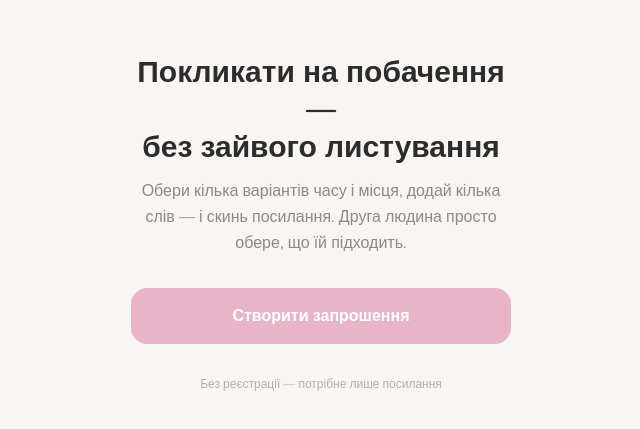
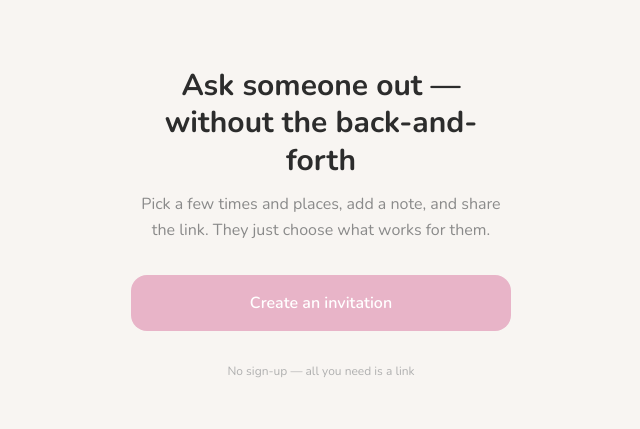
Before and after one commit to ivanna-dev1/date-helper, a Next.js app: page / in a window 1280 px wide. Shown: the part 177-606 px from the top of the page, without its empty margins (319-959 px from the left). Built offline with nearby package versions, Linux system fonts and the light colour scheme.

Commit message:
feat: initialize app with layout, global styles, and homepage UI components

```diff
--- a/src/app/globals.css
+++ b/src/app/globals.css
@@ -1,16 +1,16 @@
 @import "tailwindcss";
 
-/* Палітра з макета (projectsText/mockups/screens.html).
-   Змінюємо кольори тільки тут — далі всюди користуємось назвами. */
+/* Colors from the mockup (projectsText/mockups/screens.html).
+   Change a color here only — everywhere else we use the names. */
 @theme {
-  --color-bg: #f8f5f2; /* фон сторінки, тепле бежеве */
-  --color-surface: #fffbf8; /* фон карток і полів */
-  --color-brand: #e8b4c8; /* основний рожевий */
-  --color-accent: #d4847c; /* персиковий акцент */
-  --color-ink: #2c2c2c; /* основний текст */
-  --color-muted: #8a8a8a; /* другорядний текст */
-  --color-quiet: #b0b0b0; /* найтихіші елементи */
-  --color-line: #e0d5ce; /* рамки */
+  --color-bg: #f8f5f2; /* page background, warm beige */
+  --color-surface: #fffbf8; /* cards and input fields */
+  --color-brand: #e8b4c8; /* main pink */
+  --color-accent: #d4847c; /* peach accent */
+  --color-ink: #2c2c2c; /* main text */
+  --color-muted: #8a8a8a; /* less important text */
+  --color-quiet: #b0b0b0; /* the quietest things */
+  --color-line: #e0d5ce; /* borders */
 }
 
 @theme inline {
--- a/src/app/layout.tsx
+++ b/src/app/layout.tsx
@@ -8,17 +8,17 @@ const nunito = Nunito({
 });
 
 export const metadata: Metadata = {
-  title: "Date Helper — запроси на побачення",
+  title: "Date Helper — ask someone out, the easy way",
   description:
-    "Створи запрошення з варіантами часу і місця, скинь посилання — і домовтесь без зайвого листування.",
+    "Pick a few times and places, add a note, and share one link. They choose what works — no back-and-forth.",
 };
 
 export default function RootLayout({ children }: LayoutProps<"/">) {
   return (
-    <html lang="uk" className={`${nunito.variable} h-full antialiased`}>
+    <html lang="en" className={`${nunito.variable} h-full antialiased`}>
       <body className="min-h-full font-sans">
-        {/* Продукт відкривають з телефона, тому вміст завжди вузький
-            і по центру — навіть на великому екрані. */}
+        {/* People open this on a phone, so the content is always
+            narrow and centered — even on a big screen. */}
         <div className="mx-auto flex min-h-dvh w-full max-w-[420px] flex-col px-5">
           {children}
         </div>
--- a/src/app/page.tsx
+++ b/src/app/page.tsx
@@ -3,12 +3,12 @@ export default function Home() {
     <main className="flex flex-1 flex-col items-center justify-center gap-8 py-16 text-center">
       <div className="flex flex-col gap-3">
         <h1 className="text-3xl font-bold leading-tight text-ink">
-          Покликати на побачення —<br />
-          без зайвого листування
+          Ask someone out —<br />
+          without the back-and-forth
         </h1>
         <p className="text-base leading-relaxed text-muted">
-          Обери кілька варіантів часу і місця, додай кілька слів — і скинь
-          посилання. Друга людина просто обере, що їй підходить.
+          Pick a few times and places, add a note, and share the link. They just
+          choose what works for them.
         </p>
       </div>
 
@@ -16,10 +16,10 @@ export default function Home() {
         type="button"
         className="w-full rounded-2xl bg-brand py-4 text-base font-semibold text-white"
       >
-        Створити запрошення
+        Create an invitation
       </button>
 
-      <p className="text-xs text-quiet">Без реєстрації — потрібне лише посилання</p>
+      <p className="text-xs text-quiet">No sign-up — all you need is a link</p>
     </main>
   );
 }
```
